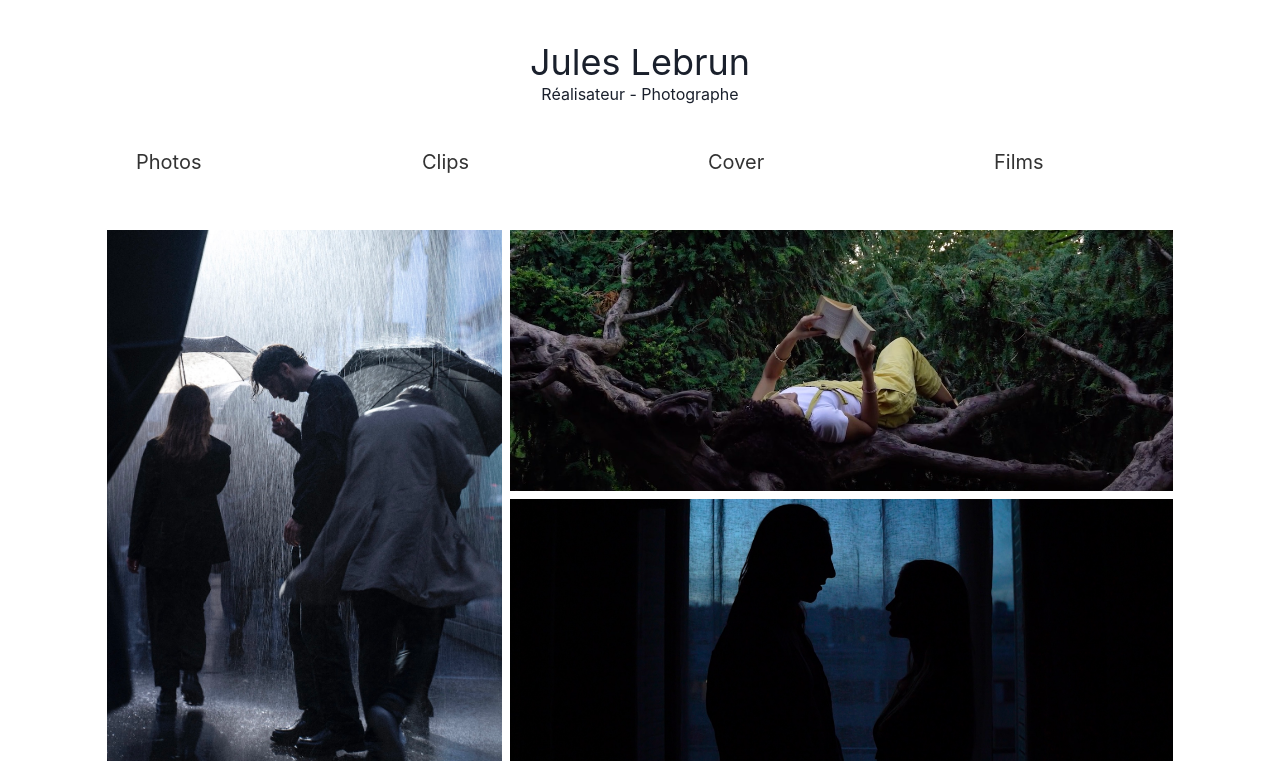
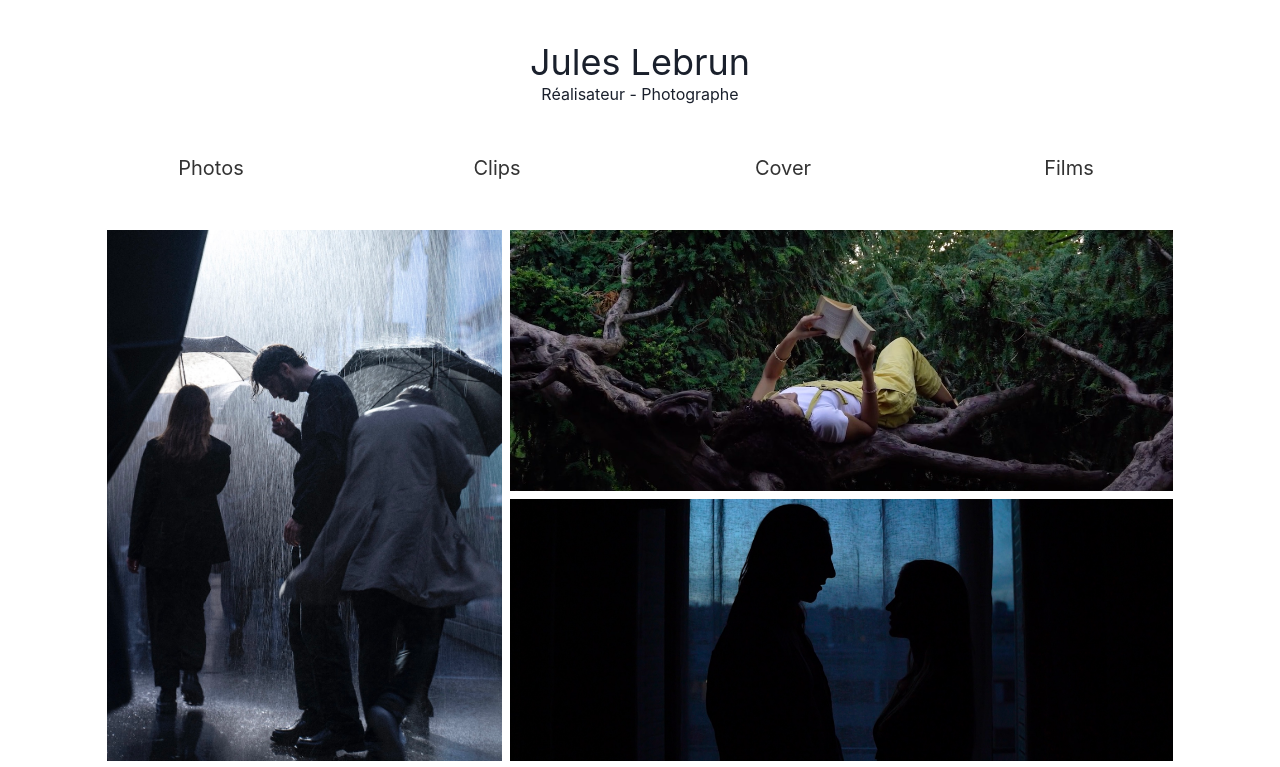
Before and after one commit to lebrungabriel/jules-lebrun-frontend, a Next.js app: page / in a window 1280 px wide. Shown: the top 767 px of the page. Built offline with nearby package versions, Linux system fonts and the light colour scheme.

Commit message:
css fixed on navbar

```diff
--- a/components/Navbar.jsx
+++ b/components/Navbar.jsx
@@ -10,6 +10,7 @@ const Navbar = () => {
   const dispatch = useDispatch();
   const router = useRouter();
   const tokenSelector = useSelector((state) => state.user.value);
+  console.log(tokenSelector.token);
 
   const logoutHandler = () => {
     dispatch(removeTokenToStore());
@@ -34,25 +35,25 @@ const Navbar = () => {
       <ChakraDrawer />
 
       <div className="hidden md:flex md:justify-evenly w-full">
-        <div className="h-[40px] w-[150px] flex justify-center hover-underline-animation">
+        <div className="h-[40px] w-[150px] lg:flex lg:justify-center lg:items-center hover-underline-animation">
           <a href="/photo" className="md:text-lg lg:text-xl xl:text-xl">
             Photos
           </a>
         </div>
 
-        <div className="h-[40px] w-[150px] flex justify-center hover-underline-animation">
+        <div className="h-[40px] w-[150px] lg:flex lg:justify-center lg:items-center hover-underline-animation">
           <a href="/clips" className="md:text-lg lg:text-xl xl:text-xl">
             Clips
           </a>
         </div>
 
-        <div className="h-[40px] w-[150px] flex justify-center hover-underline-animation">
+        <div className="h-[40px] w-[150px] lg:flex lg:justify-center lg:items-center hover-underline-animation">
           <a href="/cover" className="md:text-lg lg:text-xl xl:text-xl">
             Cover
           </a>
         </div>
 
-        <div className="h-[40px] w-[150px] flex justify-center hover-underline-animation">
+        <div className="h-[40px] w-[150px] lg:flex lg:justify-center lg:items-center hover-underline-animation">
           <a href="/films" className="md:text-lg lg:text-xl xl:text-xl">
             Films
           </a>
```
